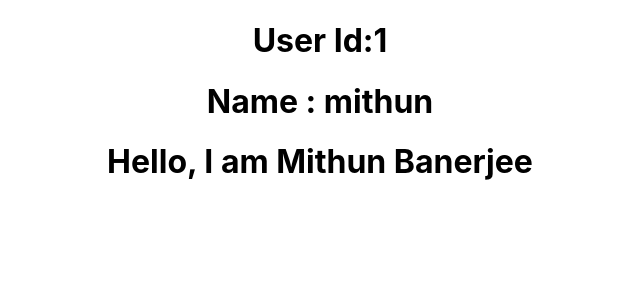
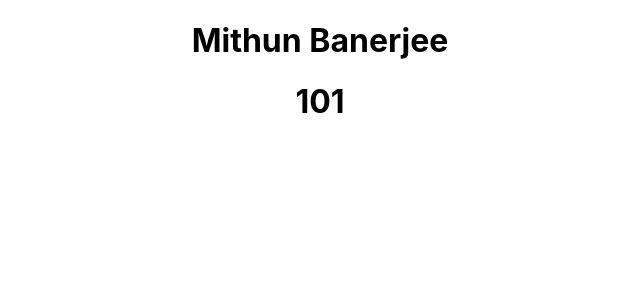
Before and after one commit to mithunbanerjee632/React-Js-Basic, a React (Create React App) app: page / in a window 1280 px wide. Shown: the top 300 px of the page, without its empty margins (320-960 px from the left). Built offline with nearby package versions, Linux system fonts and the light colour scheme.

Commit message:
PropTypes in React Js

```diff
--- a/src/App.js
+++ b/src/App.js
@@ -22,6 +22,7 @@ import UserFrom from "./RefExample/UserFrom";
 import UserForm from "./Hook/UseRef/UserForm";
 import UseReducer from "./Hook/UseReducer/UseReducer";
 import Component1 from "./Hook/UseContext/Component1";
+import Users from "./PropTypes/Users";
 
 function App() {
 
@@ -29,7 +30,7 @@ function App() {
 
     return (
       <div className="App">
-           <Component1/>
+           <Users/>
 
 
 
--- /dev/null
+++ b/src/PropTypes/User.js
@@ -0,0 +1,27 @@
+import React from 'react';
+
+import PropTypes from "prop-types";
+
+const User = (props) => {
+    return (
+        <div>
+            <h1>{props.userName}</h1>
+            <h1>{props.userId}</h1>
+        </div>
+    );
+};
+
+//PropTypes
+User.propTypes={
+    userName:PropTypes.string,
+    userId:PropTypes.number
+}
+
+
+//Username and userId kono karone na pele default value set kora jabe
+User.defaultProps={
+    userName:"default name",
+    userId:0
+}
+
+export default User;
--- /dev/null
+++ b/src/PropTypes/Users.js
@@ -0,0 +1,15 @@
+import React, {useState} from 'react';
+import User from "./User";
+
+
+const Users = () => {
+    const [userName,setUserName] = useState("Mithun Banerjee");
+    const [userId,setUserId]=useState(101)
+    return (
+        <>
+          <User userName={userName} userId={userId}/>
+        </>
+    );
+};
+
+export default Users;
```
